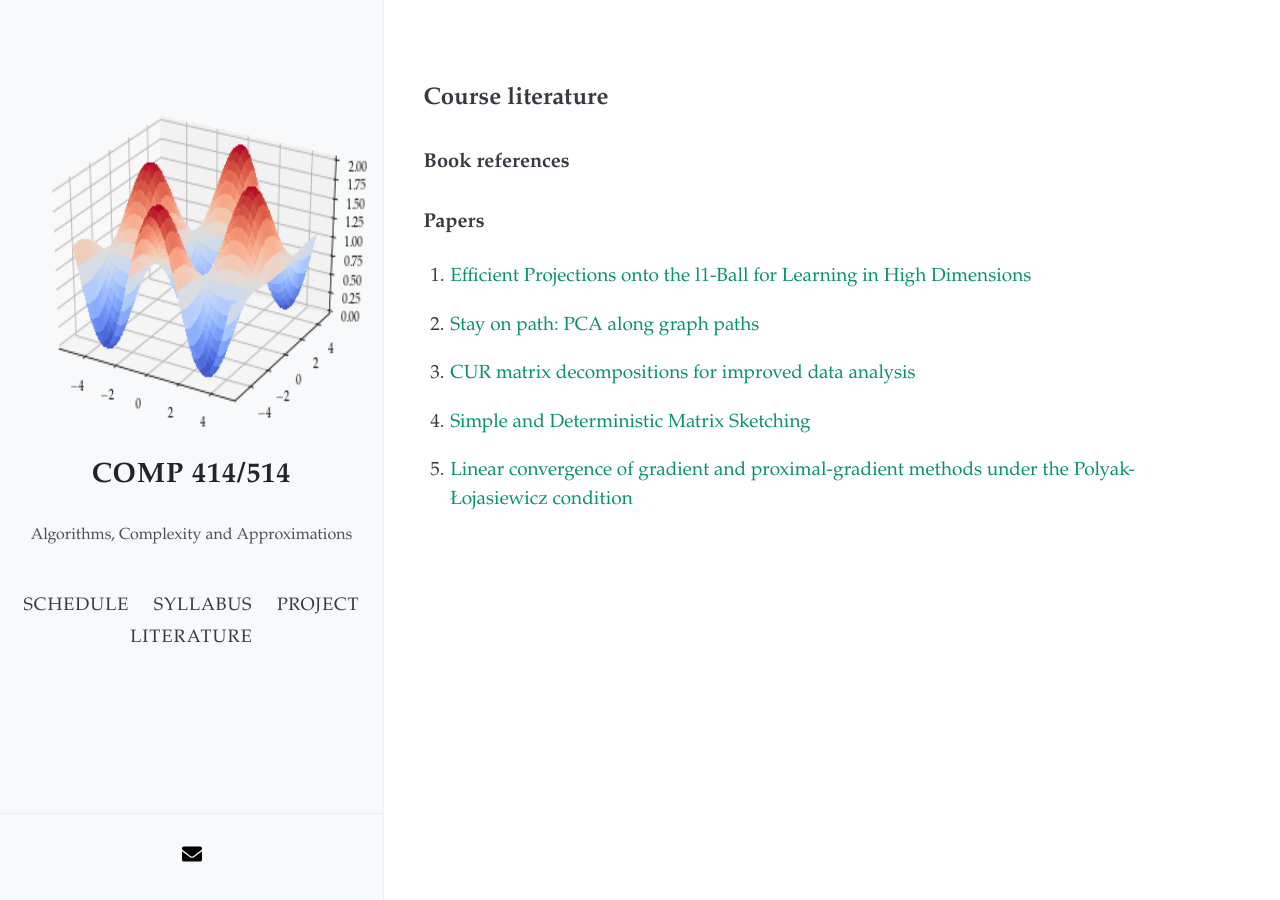
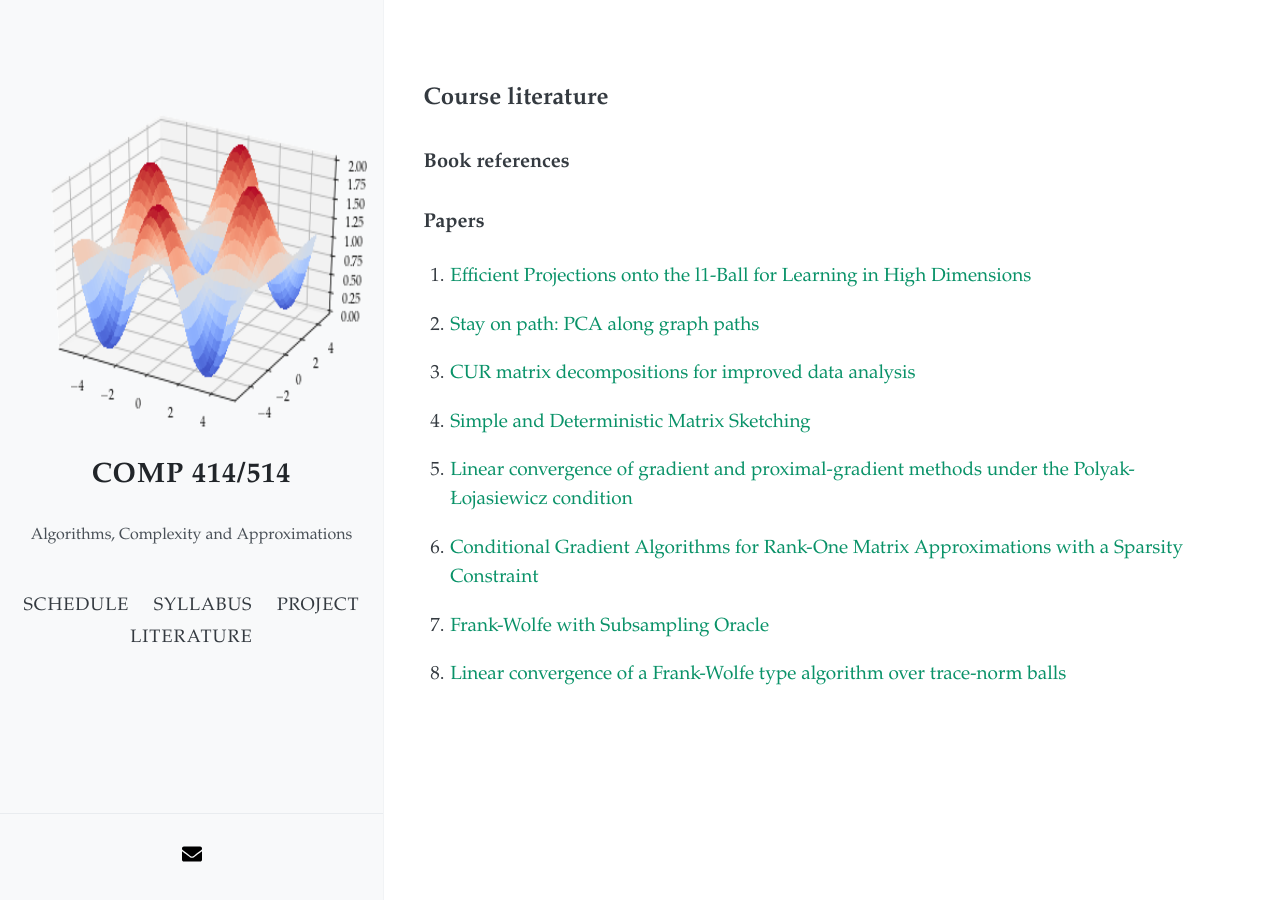
Before and after one commit to akyrillidis/comp414-514, a Jekyll site: the page built from literature.md, in a window 1280 px wide. Built offline with Jekyll 4.4.1, drawn with Linux system fonts in a browser that asks for light colours; nearby versions of some CDN libraries.

Commit message:
Update literature.md

```diff
--- a/literature.md
+++ b/literature.md
@@ -19,3 +19,10 @@ layout: default
 4. [Simple and Deterministic Matrix Sketching](https://arxiv.org/pdf/1206.0594.pdf)
 
 5. [Linear convergence of gradient and proximal-gradient methods under the Polyak-Łojasiewicz condition](https://arxiv.org/abs/1608.04636)
+
+6. [Conditional Gradient Algorithms for Rank-One Matrix Approximations with a Sparsity Constraint
+](https://arxiv.org/pdf/1107.1163.pdf)
+
+7. [Frank-Wolfe with Subsampling Oracle](https://arxiv.org/pdf/1803.07348.pdf)
+
+8. [Linear convergence of a Frank-Wolfe type algorithm over trace-norm balls](https://papers.nips.cc/paper/7199-linear-convergence-of-a-frank-wolfe-type-algorithm-over-trace-norm-balls.pdf)
```
